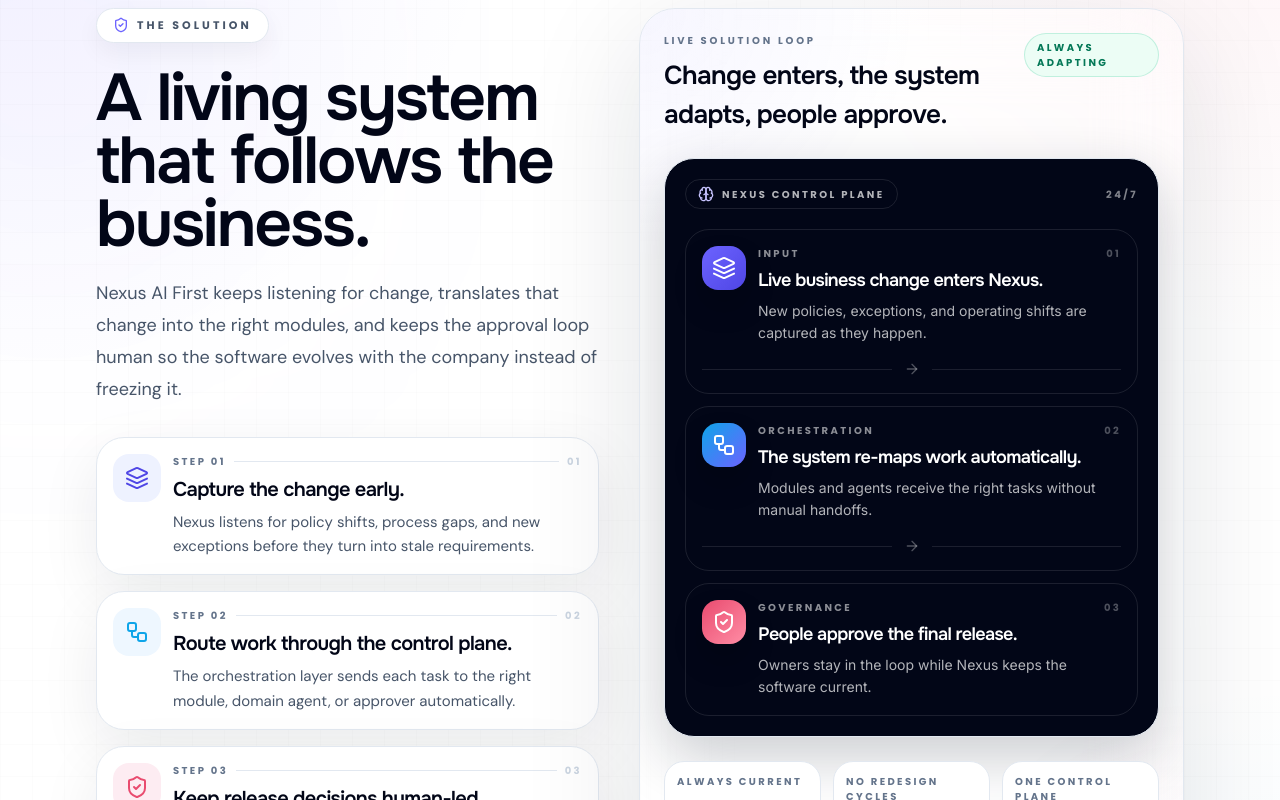
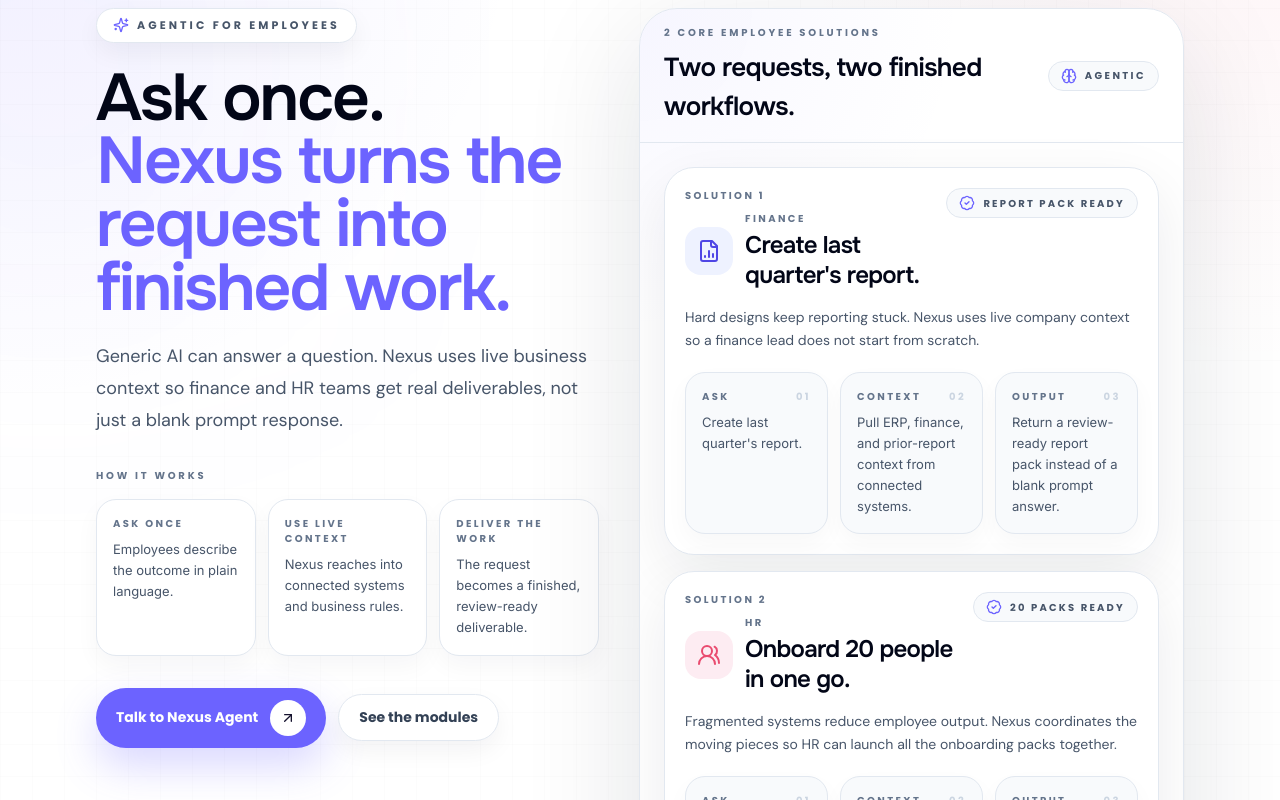
Before and after one commit to asadknow-hub/marketingwebsite, a Next.js app: page / in a window 1280 px wide. Shown: the part 1720-2520 px from the top of the page. Built offline with nearby package versions, Linux system fonts and the light colour scheme; a web font is replaced by a local one.

Commit message:
Center solution section on employee use cases

```diff
--- a/components/templates/finance-management-landing-page-finsyc/homepage-redesign/solution.tsx
+++ b/components/templates/finance-management-landing-page-finsyc/homepage-redesign/solution.tsx
@@ -2,93 +2,102 @@
 
 import { type ElementType } from "react";
 import { motion } from "framer-motion";
-import { ArrowRight, ArrowUpRight, Brain, Layers, ShieldCheck, Workflow } from "lucide-react";
+import { ArrowUpRight, BadgeCheck, Brain, FileBarChart2, Sparkles, UsersRound } from "lucide-react";
 import { useGetInTouchModal } from "@/components/site/GetInTouchModal";
 
-interface SolutionStep {
+interface SolutionCaseStep {
   label: string;
+  text: string;
+}
+
+interface SolutionCase {
+  label: string;
+  role: string;
   title: string;
   description: string;
   icon: ElementType;
   accent: string;
+  outcome: string;
+  steps: SolutionCaseStep[];
 }
 
-interface FlowStage {
-  label: string;
-  title: string;
-  description: string;
-  icon: ElementType;
-  accent: string;
-}
-
-const solutionSteps: SolutionStep[] = [
+const solutionPrinciples = [
   {
-    label: "Step 01",
-    title: "Capture the change early.",
-    description:
-      "Nexus listens for policy shifts, process gaps, and new exceptions before they turn into stale requirements.",
-    icon: Layers,
-    accent: "bg-[#EEF2FF] text-[#4F46E5]",
+    title: "Ask once",
+    description: "Employees describe the outcome in plain language.",
   },
   {
-    label: "Step 02",
-    title: "Route work through the control plane.",
-    description:
-      "The orchestration layer sends each task to the right module, domain agent, or approver automatically.",
-    icon: Workflow,
-    accent: "bg-[#EEF7FF] text-[#0EA5E9]",
+    title: "Use live context",
+    description: "Nexus reaches into connected systems and business rules.",
   },
   {
-    label: "Step 03",
-    title: "Keep release decisions human-led.",
-    description:
-      "People approve the outcome while the system keeps adapting in the background.",
-    icon: ShieldCheck,
-    accent: "bg-[#FDECF2] text-[#E94B6F]",
+    title: "Deliver the work",
+    description: "The request becomes a finished, review-ready deliverable.",
   },
 ];
 
-const flowStages: FlowStage[] = [
+const solutionCases: SolutionCase[] = [
   {
-    label: "Input",
-    title: "Live business change enters Nexus.",
-    description: "New policies, exceptions, and operating shifts are captured as they happen.",
-    icon: Layers,
-    accent: "from-[#6C63FF] to-[#4F46E5]",
+    label: "Solution 1",
+    role: "Finance",
+    title: "Create last quarter's report.",
+    description:
+      "Hard designs keep reporting stuck. Nexus uses live company context so a finance lead does not start from scratch.",
+    icon: FileBarChart2,
+    accent: "bg-[#EEF2FF] text-[#4F46E5]",
+    outcome: "Report pack ready",
+    steps: [
+      {
+        label: "Ask",
+        text: "Create last quarter's report.",
       },
       {
-    label: "Orchestration",
-    title: "The system re-maps work automatically.",
-    description: "Modules and agents receive the right tasks without manual handoffs.",
-    icon: Workflow,
-    accent: "from-[#0EA5E9] to-[#6C63FF]",
+        label: "Context",
+        text: "Pull ERP, finance, and prior-report context from connected systems.",
       },
       {
-    label: "Governance",
-    title: "People approve the final release.",
-    description: "Owners stay in the loop while Nexus keeps the software current.",
-    icon: ShieldCheck,
-    accent: "from-[#E94B6F] to-[#FF8DA5]",
+        label: "Output",
+        text: "Return a review-ready report pack instead of a blank prompt answer.",
+      },
+    ],
+  },
+  {
+    label: "Solution 2",
+    role: "HR",
+    title: "Onboard 20 people in one go.",
+    description:
+      "Fragmented systems reduce employee output. Nexus coordinates the moving pieces so HR can launch all the onboarding packs together.",
+    icon: UsersRound,
+    accent: "bg-[#FDECF2] text-[#E94B6F]",
+    outcome: "20 packs ready",
+    steps: [
+      {
+        label: "Ask",
+        text: "Onboard 20 people in one go.",
+      },
+      {
+        label: "Context",
+        text: "Pull policies, tasks, access steps, and document templates at once.",
+      },
+      {
+        label: "Output",
+        text: "Generate all 20 onboarding packs in one pass.",
+      },
+    ],
   },
 ];
 
-const outcomes = [
-  {
-    title: "Always current",
-    description: "The platform keeps pace with the business instead of freezing it.",
-  },
-  {
-    title: "No redesign cycles",
-    description: "Continuous mapping replaces expensive change request loops.",
-  },
-  {
-    title: "One control plane",
-    description: "Finance, HR, and operations follow the same orchestration logic.",
-  },
-];
+function SolutionPrincipleCard({ title, description }: { title: string; description: string }) {
+  return (
+    <div className="rounded-[20px] border border-slate-200 bg-white p-4 shadow-[0_10px_24px_rgba(15,23,42,0.04)]">
+      <p className="font-poppins text-[10px] font-bold uppercase tracking-[0.24em] text-slate-500">{title}</p>
+      <p className="mt-2 text-[13px] leading-relaxed text-slate-600">{description}</p>
+    </div>
+  );
+}
 
-function SolutionStepCard({ step, index }: { step: SolutionStep; index: number }) {
-  const Icon = step.icon;
+function SolutionCaseCard({ item, index }: { item: SolutionCase; index: number }) {
+  const Icon = item.icon;
 
   return (
     <motion.article
@@ -96,135 +105,59 @@ function SolutionStepCard({ step, index }: { step: SolutionStep; index: number }
       whileInView={{ opacity: 1, y: 0 }}
       viewport={{ once: true }}
       transition={{ duration: 0.55, delay: 0.06 * index, ease: "easeOut" as const }}
-      className="rounded-[28px] border border-slate-200 bg-white p-4 shadow-[0_20px_60px_rgba(15,23,42,0.08)] backdrop-blur-xl"
+      className="rounded-[30px] border border-slate-200 bg-white p-5 shadow-[0_20px_60px_rgba(15,23,42,0.08)] backdrop-blur-xl"
     >
-      <div className="flex items-start gap-3">
-        <div className={"flex h-12 w-12 shrink-0 items-center justify-center rounded-2xl " + step.accent}>
+      <div className="flex items-start justify-between gap-3">
+        <div className="min-w-0">
+          <p className="font-poppins text-[10px] font-bold uppercase tracking-[0.24em] text-slate-500">
+            {item.label}
+          </p>
+
+          <div className="mt-2 flex items-center gap-3">
+            <div className={"flex h-12 w-12 shrink-0 items-center justify-center rounded-2xl " + item.accent}>
               <Icon className="h-4.5 w-4.5" />
             </div>
 
-        <div className="min-w-0 flex-1">
-          <div className="flex items-center gap-2">
+            <div className="min-w-0">
+              <p className="font-poppins text-[10px] font-bold uppercase tracking-[0.24em] text-slate-500">
+                {item.role}
+              </p>
+              <h3 className="mt-1 font-onest text-[22px] font-semibold leading-tight tracking-[-0.7px] text-slate-950 sm:text-[24px]">
+                {item.title}
+              </h3>
+            </div>
+          </div>
+        </div>
+
+        <div className="inline-flex shrink-0 items-center gap-2 rounded-full border border-slate-200 bg-slate-50 px-3 py-1.5 font-poppins text-[10px] font-bold uppercase tracking-[0.22em] text-slate-600">
+          <BadgeCheck className="h-4 w-4 text-[#6C63FF]" />
+          {item.outcome}
+        </div>
+      </div>
+
+      <p className="mt-4 max-w-[760px] font-['DM_Sans'] text-[14px] leading-relaxed text-slate-600">
+        {item.description}
+      </p>
+
+      <div className="mt-5 grid gap-3 sm:grid-cols-3">
+        {item.steps.map((step, stepIndex) => (
+          <div
+            key={step.label}
+            className="rounded-[20px] border border-slate-200 bg-slate-50 p-4 shadow-[0_10px_24px_rgba(15,23,42,0.03)]"
+          >
+            <div className="flex items-center justify-between gap-3">
               <p className="font-poppins text-[10px] font-bold uppercase tracking-[0.24em] text-slate-500">
                 {step.label}
               </p>
-            <div className="h-px flex-1 bg-slate-200" />
               <span className="font-poppins text-[10px] font-bold uppercase tracking-[0.24em] text-slate-300">
-              {String(index + 1).padStart(2, "0")}
+                {String(stepIndex + 1).padStart(2, "0")}
               </span>
             </div>
-
-          <h3 className="mt-2 font-onest text-[18px] font-semibold leading-tight tracking-[-0.6px] text-slate-950 sm:text-[20px]">
-            {step.title}
-          </h3>
-
-          <p className="mt-2 font-['DM_Sans'] text-[14px] leading-relaxed text-slate-600 sm:text-[15px]">
-            {step.description}
-          </p>
-        </div>
-      </div>
-    </motion.article>
-  );
-}
-
-function SolutionFlowVisual() {
-  return (
-    <motion.div
-      initial={{ opacity: 0, y: 28, scale: 0.98 }}
-      whileInView={{ opacity: 1, y: 0, scale: 1 }}
-      viewport={{ once: true }}
-      transition={{ duration: 0.8, ease: [0.21, 0.47, 0.32, 0.98] as const }}
-      className="relative overflow-hidden rounded-[36px] border border-slate-200 bg-white/92 shadow-[0_30px_120px_rgba(15,23,42,0.12)] backdrop-blur-2xl"
-    >
-      <div className="absolute inset-0 bg-[radial-gradient(circle_at_top_left,rgba(108,99,255,0.06),transparent_26%),radial-gradient(circle_at_bottom_right,rgba(233,75,111,0.05),transparent_24%)]" />
-
-      <div className="relative z-10 p-5 sm:p-6">
-        <div className="flex items-start justify-between gap-4">
-          <div>
-            <p className="font-poppins text-[10px] font-bold uppercase tracking-[0.28em] text-slate-500">
-              Live solution loop
-            </p>
-            <p className="mt-2 max-w-[420px] font-onest text-[22px] font-semibold tracking-[-0.6px] text-slate-950 sm:text-[26px]">
-              Change enters, the system adapts, people approve.
-            </p>
-          </div>
-
-          <div className="rounded-full border border-emerald-500/20 bg-emerald-50 px-3 py-1.5 font-poppins text-[10px] font-bold uppercase tracking-[0.24em] text-emerald-700">
-            always adapting
-          </div>
-        </div>
-
-        <div className="mt-6 rounded-[30px] border border-slate-200 bg-slate-950 p-4 shadow-[0_20px_60px_rgba(15,23,42,0.22)] sm:p-5">
-          <div className="flex items-center justify-between gap-3">
-            <div className="inline-flex items-center gap-2 rounded-full border border-white/10 bg-white/6 px-3 py-1.5">
-              <Brain className="h-4 w-4 text-[#C7C3FF]" />
-              <span className="font-poppins text-[10px] font-bold uppercase tracking-[0.24em] text-white/70">
-                Nexus control plane
-              </span>
-            </div>
-            <span className="font-poppins text-[10px] font-bold uppercase tracking-[0.24em] text-white/50">
-              24/7
-            </span>
-          </div>
-
-          <div className="mt-5 space-y-3">
-            {flowStages.map((stage, index) => {
-              const Icon = stage.icon;
-
-              return (
-                <div key={stage.label} className="rounded-[24px] border border-white/10 bg-white/6 p-4">
-                  <div className="flex items-start gap-3">
-                    <div className={"flex h-11 w-11 shrink-0 items-center justify-center rounded-2xl bg-gradient-to-br text-white shadow-[0_16px_30px_rgba(0,0,0,0.18)] " + stage.accent}>
-                      <Icon className="h-4.5 w-4.5" />
-                    </div>
-
-                    <div className="min-w-0 flex-1">
-                      <div className="flex items-center justify-between gap-3">
-                        <span className="font-poppins text-[10px] font-bold uppercase tracking-[0.24em] text-white/55">
-                          {stage.label}
-                        </span>
-                        <span className="font-poppins text-[10px] font-bold uppercase tracking-[0.22em] text-white/30">
-                          {String(index + 1).padStart(2, "0")}
-                        </span>
-                      </div>
-
-                      <h3 className="mt-2 font-onest text-[18px] font-semibold leading-tight tracking-[-0.6px] text-white">
-                        {stage.title}
-                      </h3>
-
-                      <p className="mt-2 text-[14px] leading-relaxed text-white/70">
-                        {stage.description}
-                      </p>
-                    </div>
-                  </div>
-
-                  {index < flowStages.length - 1 ? (
-                    <div className="mt-4 flex items-center gap-3 text-white/30">
-                      <div className="h-px flex-1 bg-white/10" />
-                      <ArrowRight className="h-4 w-4" />
-                      <div className="h-px flex-1 bg-white/10" />
-                    </div>
-                  ) : null}
-                </div>
-              );
-            })}
-          </div>
-        </div>
-
-        <div className="mt-6 grid gap-3 sm:grid-cols-3">
-          {outcomes.map((item) => (
-            <div key={item.title} className="rounded-[20px] border border-slate-200 bg-white p-3">
-              <p className="font-poppins text-[10px] font-bold uppercase tracking-[0.24em] text-slate-500">
-                {item.title}
-              </p>
-              <p className="mt-2 text-[13px] leading-relaxed text-slate-600">
-                {item.description}
-              </p>
+            <p className="mt-2 text-[13px] leading-relaxed text-slate-600">{step.text}</p>
           </div>
         ))}
       </div>
-      </div>
-    </motion.div>
+    </motion.article>
   );
 }
 
@@ -253,9 +186,9 @@ export default function SolutionRedesign({ className }: { className?: string })
               transition={{ duration: 0.6, ease: "easeOut" as const }}
               className="inline-flex items-center gap-2 rounded-full border border-slate-200 bg-white px-4 py-2 shadow-[0_10px_24px_rgba(15,23,42,0.05)] backdrop-blur-xl"
             >
-              <ShieldCheck className="h-4 w-4 text-[#6C63FF]" />
+              <Sparkles className="h-4 w-4 text-[#6C63FF]" />
               <span className="font-poppins text-[10px] sm:text-[11px] font-bold uppercase tracking-[0.28em] text-slate-600">
-                The solution
+                Agentic for Employees
               </span>
             </motion.div>
 
@@ -266,7 +199,8 @@ export default function SolutionRedesign({ className }: { className?: string })
               transition={{ duration: 0.7, delay: 0.08, ease: "easeOut" as const }}
               className="mt-6 max-w-[720px] font-onest text-[38px] font-semibold leading-[0.96] tracking-[-2px] text-slate-950 sm:text-[54px] lg:text-[66px]"
             >
-              A living system that follows the business.
+              Ask once.
+              <span className="block text-[#6C63FF]">Nexus turns the request into finished work.</span>
             </motion.h2>
 
             <motion.p
@@ -276,14 +210,20 @@ export default function SolutionRedesign({ className }: { className?: string })
               transition={{ duration: 0.7, delay: 0.14, ease: "easeOut" as const }}
               className="mt-5 max-w-[640px] font-['DM_Sans'] text-[17px] leading-[1.78] text-slate-600 sm:text-[18px]"
             >
-              Nexus AI First keeps listening for change, translates that change into the right modules, and keeps
-              the approval loop human so the software evolves with the company instead of freezing it.
+              Generic AI can answer a question. Nexus uses live business context so finance and HR teams get real
+              deliverables, not just a blank prompt response.
             </motion.p>
 
-            <div className="mt-8 space-y-4">
-              {solutionSteps.map((step, index) => (
-                <SolutionStepCard key={step.title} step={step} index={index} />
+            <div className="mt-8">
+              <p className="font-poppins text-[10px] font-bold uppercase tracking-[0.28em] text-slate-500">
+                How it works
+              </p>
+
+              <div className="mt-4 grid gap-3 sm:grid-cols-3">
+                {solutionPrinciples.map((item) => (
+                  <SolutionPrincipleCard key={item.title} title={item.title} description={item.description} />
                 ))}
+              </div>
             </div>
 
             <motion.div
@@ -313,7 +253,50 @@ export default function SolutionRedesign({ className }: { className?: string })
             </motion.div>
           </div>
 
-          <SolutionFlowVisual />
+          <motion.div
+            initial={{ opacity: 0, y: 24, scale: 0.98 }}
+            whileInView={{ opacity: 1, y: 0, scale: 1 }}
+            viewport={{ once: true }}
+            transition={{ duration: 0.75, ease: [0.21, 0.47, 0.32, 0.98] as const }}
+            className="relative overflow-hidden rounded-[38px] border border-slate-200 bg-white/95 shadow-[0_30px_120px_rgba(15,23,42,0.12)] backdrop-blur-2xl"
+          >
+            <div className="absolute inset-0 bg-[radial-gradient(circle_at_top_left,rgba(108,99,255,0.06),transparent_26%),radial-gradient(circle_at_bottom_right,rgba(233,75,111,0.05),transparent_24%)]" />
+
+            <div className="relative z-10 border-b border-slate-200 px-5 py-4 sm:px-6">
+              <div className="flex items-center justify-between gap-4">
+                <div>
+                  <p className="font-poppins text-[10px] font-bold uppercase tracking-[0.28em] text-slate-500">
+                    2 core employee solutions
+                  </p>
+                  <p className="mt-2 font-onest text-[22px] font-semibold tracking-[-0.6px] text-slate-950 sm:text-[26px]">
+                    Two requests, two finished workflows.
+                  </p>
+                </div>
+
+                <div className="inline-flex items-center gap-2 rounded-full border border-slate-200 bg-slate-50 px-3 py-1.5 font-poppins text-[10px] font-bold uppercase tracking-[0.24em] text-slate-600">
+                  <Brain className="h-4 w-4 text-[#6C63FF]" />
+                  Agentic
+                </div>
+              </div>
+            </div>
+
+            <div className="relative z-10 p-5 sm:p-6">
+              <div className="space-y-4">
+                {solutionCases.map((item, index) => (
+                  <SolutionCaseCard key={item.title} item={item} index={index} />
+                ))}
+              </div>
+
+              <div className="mt-5 rounded-[28px] border border-slate-200 bg-slate-50 p-4">
+                <p className="font-poppins text-[10px] font-bold uppercase tracking-[0.26em] text-slate-500">
+                  Shared pattern
+                </p>
+                <p className="mt-2 text-[14px] leading-relaxed text-slate-600">
+                  Ask once. Nexus finds the live context, does the stitching, and hands back a finished deliverable.
+                </p>
+              </div>
+            </div>
+          </motion.div>
         </div>
       </div>
     </section>
```
Lines whose indentation alone changed are shown as unchanged.
